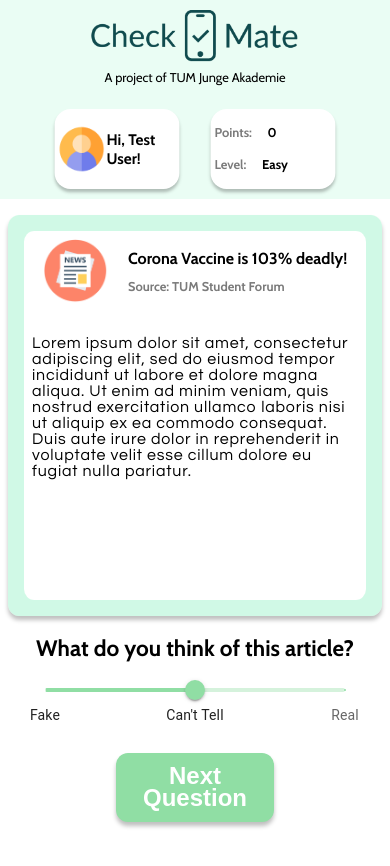
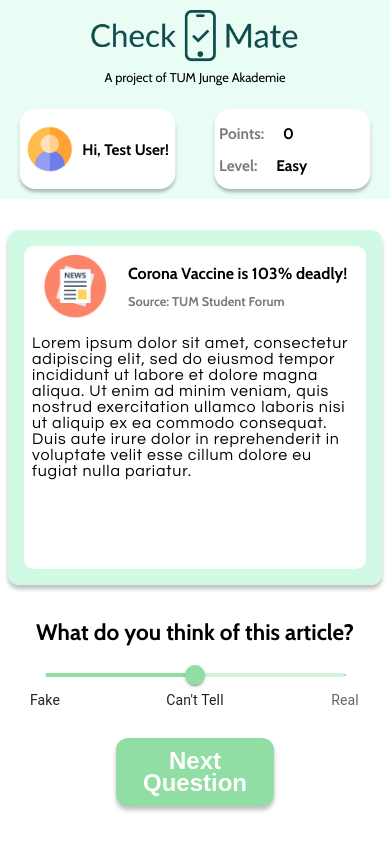
Before and after one commit to miguel131299/checkmate, a React (Vite) app: page / in a window 390 px wide. Shown: the top 866 px of the page. Built offline with nearby package versions, Linux system fonts and the light colour scheme.

Commit message:
Fix Sizing

```diff
--- a/src/styles/Menu.css
+++ b/src/styles/Menu.css
@@ -78,6 +78,7 @@
     justify-content: center;
     margin: 0;
     margin-top: -4em;
+    width: 100%;
   }
 
   .menu--section {
@@ -93,7 +94,7 @@
   }
 
   .menu--user-info {
-    font-size: 1rem;
+    font-size: 1.2rem;
   }
 
   .menu--logo-container {
--- a/src/styles/Question.css
+++ b/src/styles/Question.css
@@ -128,7 +128,7 @@
   }
 
   .question--content-container {
-    height: 100%;
+    height: 60%;
     padding: 1em;
   }
 
@@ -152,6 +152,7 @@
   .question--content-text {
     font-size: 1rem;
     line-height: 1rem;
+    margin-top: 1em;
   }
 
   .question--answer-question {
```
